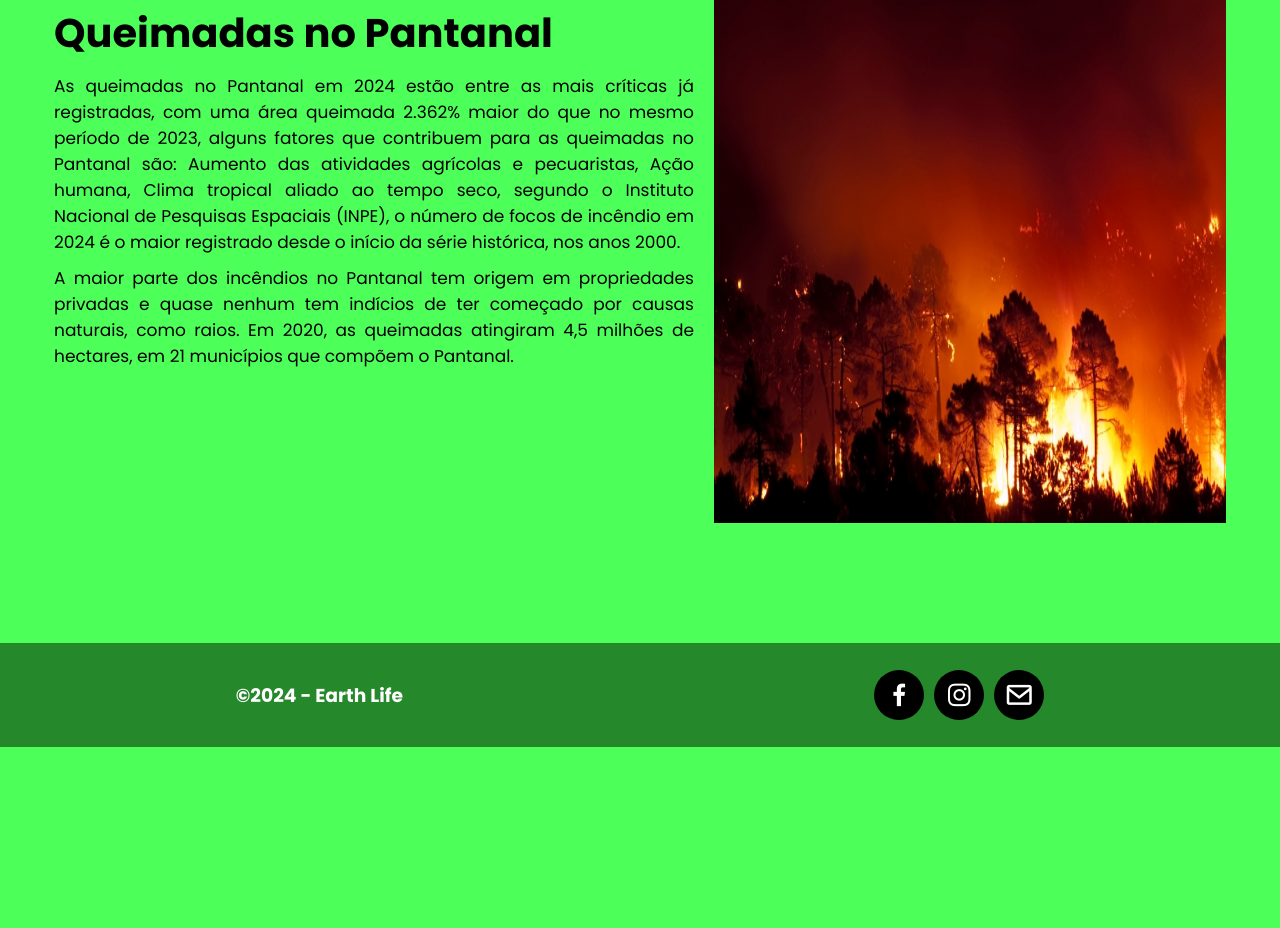
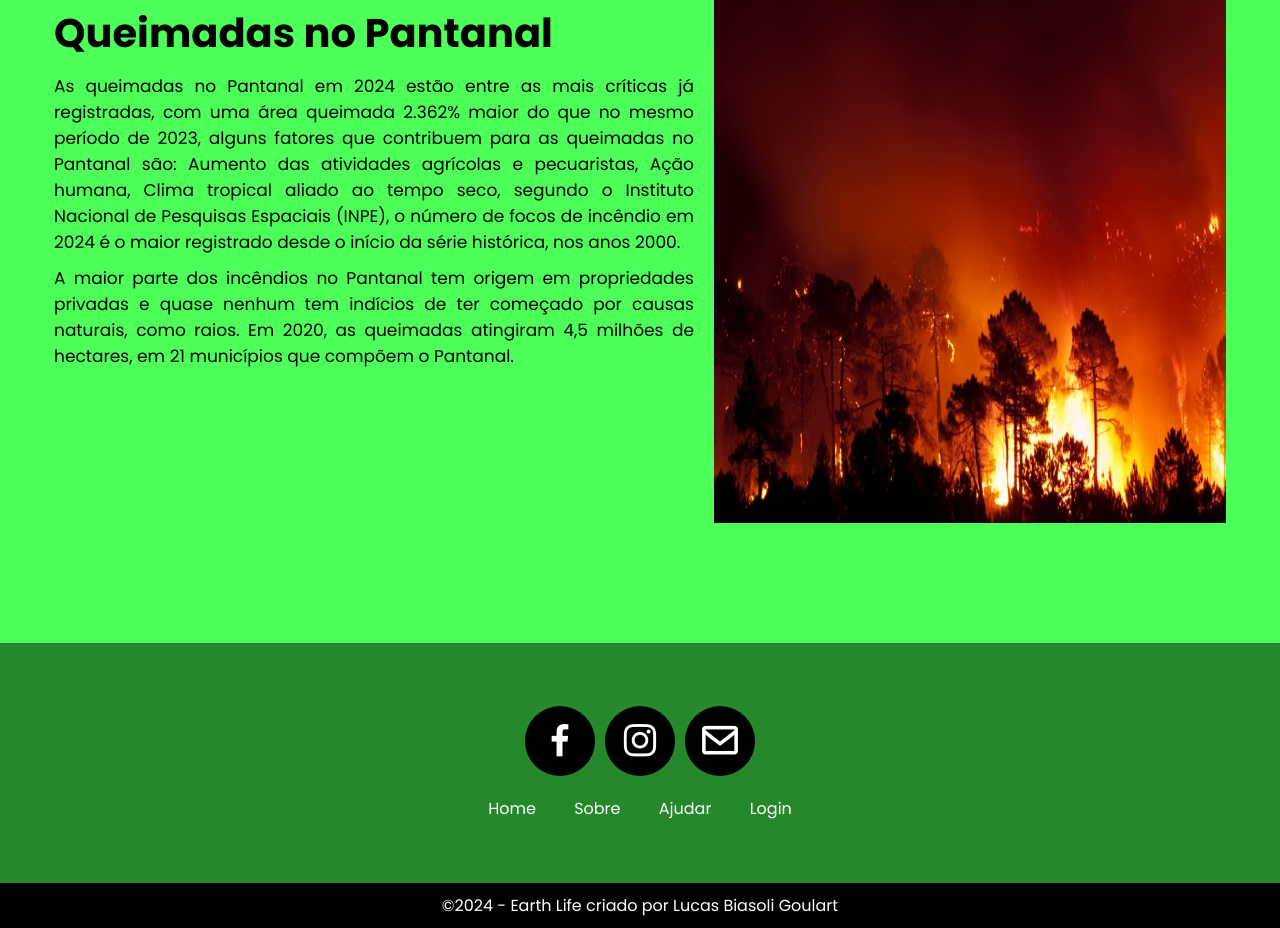
Before and after one commit to LucasGoulart24/Site_Earth_Life, a plain HTML site: page index.html in a window 1280 px wide. Shown: the part 2301-3229 px from the top of the page. Before the commit the page ends 3048 px from the top, so only its background shows below. Drawn offline with nearby package versions, Linux system fonts and the light colour scheme.

Commit message:
projeto_atualizado

```diff
--- a/Pages/styles/ajudar.css
+++ b/Pages/styles/ajudar.css
@@ -139,37 +139,6 @@ body{
     margin-top: 10px;
 }
 
-/*-------Copyright-------*/
-.copyright{
-    width: 100%;
-    height: 13vh;
-    display: flex;
-    align-items: center;
-    justify-content: space-around;
-    background-color: var(--dark-green);
-    color: var(--white);
-}
-
-/*-------Redes-------*/
-.redes{
-    display: flex;
-    align-items: center;
-    justify-content: center;
-    gap: 10px;
-}
-
-.redes i{
-    width: 50px;
-    height: 50px;
-    display: flex;
-    align-items: center;
-    justify-content: center;
-    background-color: var(--black);
-    color: var(--white);
-    border-radius: 50%;
-    font-size: 30px;
-}
-
 /*-------Responsividade-------*/
 @media screen and (max-width: 768px){
     .titulo h1{
--- a/Pages/styles/sobre.css
+++ b/Pages/styles/sobre.css
@@ -115,37 +115,6 @@ body{
     margin-top: 10px;
 }
 
-/*-------Copyright-------*/
-.copyright{
-    width: 100%;
-    height: 13vh;
-    display: flex;
-    align-items: center;
-    justify-content: space-around;
-    background-color: var(--dark-green);
-    color: var(--white);
-}
-
-/*-------Redes-------*/
-.redes{
-    display: flex;
-    align-items: center;
-    justify-content: center;
-    gap: 10px;
-}
-
-.redes i{
-    width: 50px;
-    height: 50px;
-    display: flex;
-    align-items: center;
-    justify-content: center;
-    background-color: var(--black);
-    color: var(--white);
-    border-radius: 50%;
-    font-size: 30px;
-}
-
 /*-------Responsividade-------*/
 @media screen and (max-width: 768px) {
     .sobre{
--- a/index.html
+++ b/index.html
@@ -57,13 +57,21 @@
         </div>
         <img src="./Img/Queimadas.jpg" alt="Imagem das queimadas">
     </div>
+    <div class="footer">
+        <div class="redes">
+            <i class='bx bxl-facebook' id="facebook"></i>
+            <i class='bx bxl-instagram' id="instagram"></i>
+            <i class='bx bx-envelope' id="email"></i>
+        </div>
+        <div class="links">
+            <a href="#">Home</a>
+            <a href="#">Sobre</a>
+            <a href="#">Ajudar</a>
+            <a href="#">Login</a>
+        </div>
+    </div>
     <div class="copyright">
-        <h3>&copy;2024 - Earth Life</h3>
-        <div class="redes">
-            <i class='bx bxl-facebook'></i>
-            <i class='bx bxl-instagram'></i>
-            <i class='bx bx-envelope' ></i>
-        </div>
+        <p>&copy;2024 - Earth Life criado por Lucas Biasoli Goulart</p>
     </div>
 </body>
 </html>
--- a/style.css
+++ b/style.css
@@ -215,36 +215,53 @@ body{
     margin-bottom: 10px;
 }
 
-
-/*-------Copyright-------*/
-.copyright{
+/*-------Footer-------*/
+.footer{
     width: 100%;
-    height: 13vh;
+    height: 30vh;
     display: flex;
     align-items: center;
-    justify-content: space-around;
+    justify-content: center;
+    flex-direction: column;
     background-color: var(--dark-green);
-    color: var(--white);
 }
 
 /*-------Redes-------*/
 .redes{
     display: flex;
-    align-items: center;
-    justify-content: center;
     gap: 10px;
 }
 
 .redes i{
-    width: 50px;
-    height: 50px;
+    width: 70px;
+    height: 70px;
     display: flex;
     align-items: center;
     justify-content: center;
     background-color: var(--black);
+    border-radius: 50%;
     color: var(--white);
-    border-radius: 50%;
-    font-size: 30px;
+    font-size: 43px;
+}
+
+/*-------Links-------*/
+.links{
+    margin-top: 20px;
+}
+
+.links a{
+    color: var(--white);
+    text-decoration: none;
+    padding: 10px 17px;
+}
+
+/*-------Copyright-------*/
+.copyright{
+    width: 100%;
+    text-align: center;
+    padding: 10px;
+    background-color: var(--black);
+    color: var(--white);
 }
 
 /*-------Responsividade-------*/
```
Also changed, not shown: Pages/ajudar.html (+0 -8 lines), Pages/sobre.html (+0 -8 lines).
